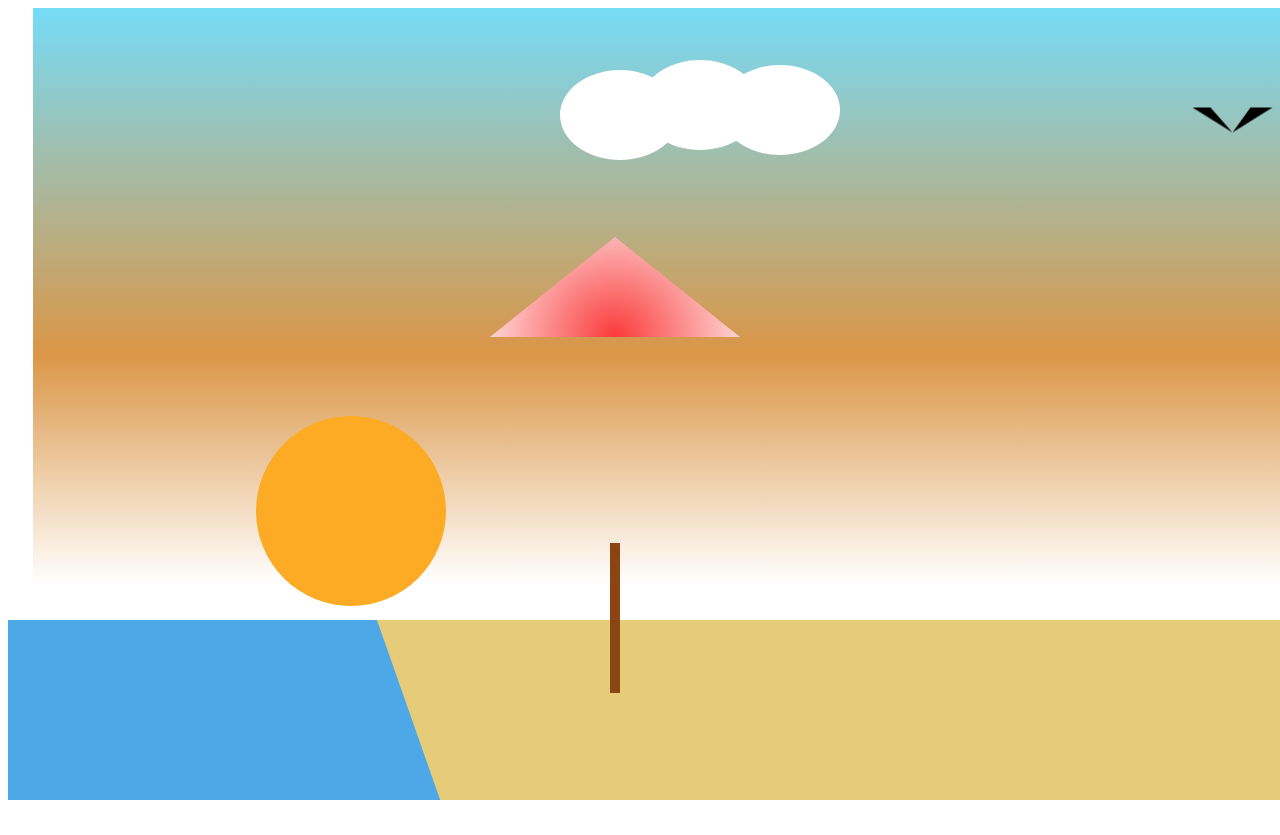
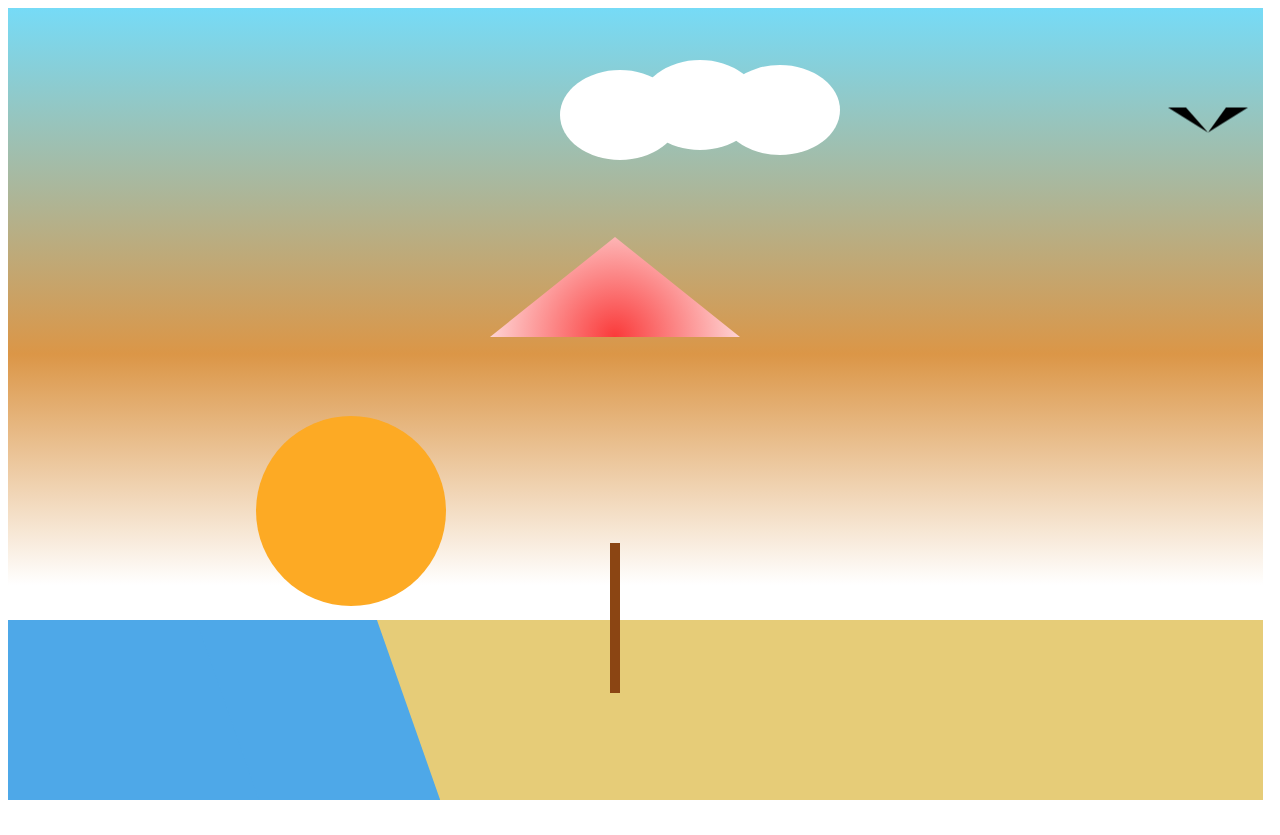
Before and after one commit to guichedid/Praia, a plain HTML site: page index.html in a window 1280 px wide. Drawn offline with Linux system fonts and the light colour scheme.

Commit message:
correção container

```diff
--- a/style.css
+++ b/style.css
@@ -1,11 +1,8 @@
 #container {
     width: 100%;
-    max-width: 1255px; /* Ajuste conforme necessário */
+    max-width: 1250px; /* Ajuste conforme necessário */
     height: 100%;
-    max-height: 800px;
-    margin: 0 auto; /* Centraliza o contêiner */
-    padding: 0 20px; /* Adiciona um pouco de espaçamento interno */
-    box-sizing: border-box; /* Inclui padding e bordas na largura total */
+    max-height: 577px;
   }
 
    #ceu {
```
